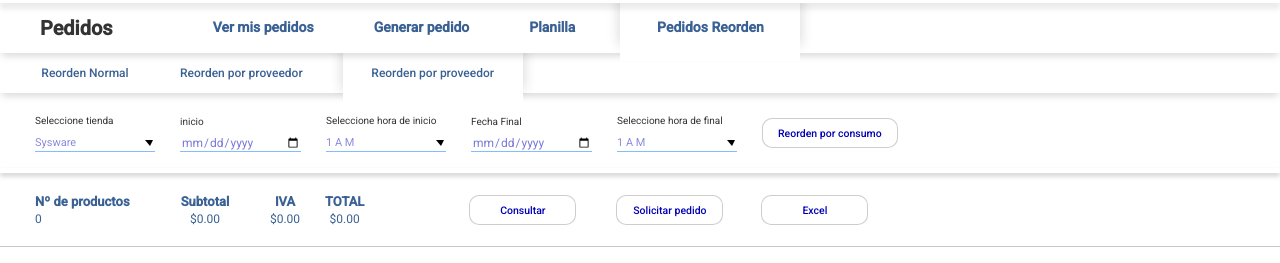
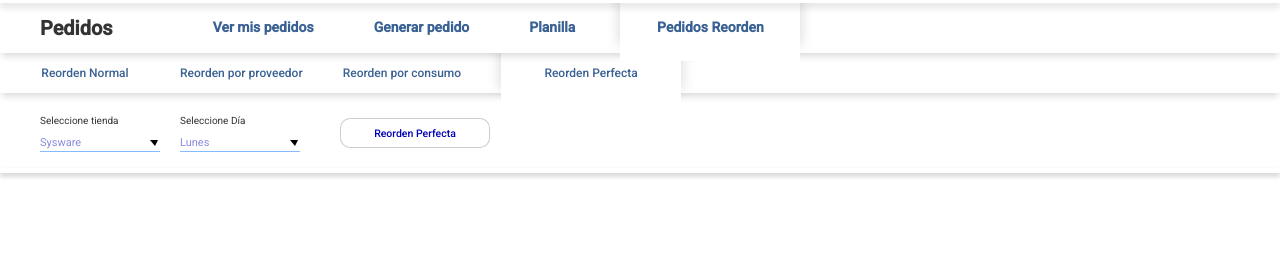
Before and after one commit to alexnaravez012/pedidosweb, a plain HTML site: page index.html in a window 1280 px wide. Shown: the part 77-340 px from the top of the page. Drawn offline with nearby package versions, Linux system fonts and the light colour scheme.

Commit message:
finish Corrections

```diff
--- a/index.html
+++ b/index.html
@@ -184,7 +184,7 @@
                     <div>
                         <div class="uk-flex uk-flex-middle navbar-search-products-re-orders" style="margin-left: 35px;">
                             <div>
-                                <h6 class="uk-margin-remove font-size-11 ">Selec. tienda</h6>
+                                <h6 class="uk-margin-remove font-size-11 ">Seleccione tienda</h6>
                                 <div class="select-create-product-orders " style="width: 120px;">
                                     <select style="color: rgba(0, 0, 182, 0.459);">
                                             <option>Sysware</option>
@@ -226,7 +226,7 @@
                                 </div>
                             </div>
                             <div style="margin-top: 15px; margin-left: 40px; margin-bottom: 2px;">
-                                <h6 class="uk-margin-remove font-size-11">inicio</h6>
+                                <h6 class="uk-margin-remove font-size-11">Fecha inicial</h6>
                                 <input class="input-register-user-orders font-size-12" type="date" style="width: 120px;">
                             </div>
                             <div style="margin-top: 15px; margin-left: 20px; margin-bottom: 2px;">
@@ -554,7 +554,7 @@
                             </div>
                         </div>
                         <div style="margin-top: 15px; margin-left: 30px; margin-bottom: 2px;">
-                            <h6 class="uk-margin-remove font-size-11">inicio</h6>
+                            <h6 class="uk-margin-remove font-size-11">Fecha inicial</h6>
                             <input class="input-register-user-orders font-size-12" type="date" style="width: 145px;">
                         </div>
                         <div style="margin-top: 15px; margin-left: 5px; margin-bottom: 2px;">
@@ -666,10 +666,13 @@
                     <h6 class="uk-margin-remove font-weight-500 color-blue cursor-pointer uk-text-center font-size-12" style="padding-top: 21px;">Reorden Normal</h6>
                 </div>
                 <div style=" margin-left: 40px; ">
-                    <h6 class="uk-margin-remove font-weight-500 color-blue cursor-pointer font-size-12">Reorden por proveedor</h6>
+                    <h6 class="uk-margin-remove font-weight-500 color-blue cursor-pointer font-size-12">Reorden por Proveedor</h6>
                 </div>
                 <div style="margin-left: 40px; ">
-                    <h6 class="uk-margin-remove font-weight-500 color-blue cursor-pointer font-size-12">Reorden por proveedor</h6>
+                    <h6 class="uk-margin-remove font-weight-500 color-blue cursor-pointer font-size-12">Reorden por Consumo</h6>
+                </div>
+                <div style="margin-left: 40px; ">
+                    <h6 class="uk-margin-remove font-weight-500 color-blue cursor-pointer font-size-12">Reorden Perfecta</h6>
                 </div>
             </div>
             <div>
@@ -691,7 +694,7 @@
                                 </div>
                             </div>
                             <div style="margin-top: 17px; margin-left: 35px; margin-bottom: 2px;">
-                                <h6 class="uk-margin-remove font-size-11">inicio</h6>
+                                <h6 class="uk-margin-remove font-size-11">Fecha inicial</h6>
                                 <input class="input-register-user-orders font-size-12" type="date" style="width: 120px;">
                             </div>
                             <div style="margin-top: 17px; margin-left: 15px; margin-bottom: 2px;">
@@ -857,10 +860,13 @@
                     <h6 class="uk-margin-remove font-weight-500 color-blue cursor-pointer uk-text-center font-size-12">Reorden Normal</h6>
                 </div>
                 <div class="button-trademark-orders uk-flex uk-flex-middle uk-flex-center" style=" margin-left: 40px;">
-                    <h6 class="uk-margin-remove font-weight-500 color-blue cursor-pointer font-size-12" style="padding-top: 21px;">Reorden por proveedor</h6>
+                    <h6 class="uk-margin-remove font-weight-500 color-blue cursor-pointer font-size-12" style="padding-top: 21px;">Reorden por Proveedor</h6>
                 </div>
                 <div style="margin-left: 40px; ">
-                    <h6 class="uk-margin-remove font-weight-500 color-blue cursor-pointer font-size-12">Reorden por proveedor</h6>
+                    <h6 class="uk-margin-remove font-weight-500 color-blue cursor-pointer font-size-12">Reorden por Consumo</h6>
+                </div>
+                <div style="margin-left: 40px; ">
+                    <h6 class="uk-margin-remove font-weight-500 color-blue cursor-pointer font-size-12">Reorden Perfecta</h6>
                 </div>
             </div>
             <div>
@@ -882,7 +888,7 @@
                                 </div>
                             </div>
                             <div style="margin-top: 17px; margin-left: 35px; margin-bottom: 2px;">
-                                <h6 class="uk-margin-remove font-size-11">inicio</h6>
+                                <h6 class="uk-margin-remove font-size-11">Fecha inicial</h6>
                                 <input class="input-register-user-orders font-size-12" type="date" style="width: 120px;">
                             </div>
                             <div style="margin-top: 17px; margin-left: 15px; margin-bottom: 2px;">
@@ -1030,8 +1036,8 @@
             </div>
         </div>
     </div>
-    <!-- pedidos reorden / reorden por provedor 2 -->
-    <div style="display: inline;">
+    <!-- pedidos reorden / reorden por consumo -->
+    <div style="display: none;">
         <div class="main-container-orders">
             <div class="uk-flex uk-flex-middle navbar-search-products-orders" style="z-index: 2000; position: relative;">
                 <div class="uk-flex uk-flex-center uk-flex-middle" style="padding-left: 40px; ">
@@ -1058,13 +1064,16 @@
                     <h6 class="uk-margin-remove font-weight-500 color-blue cursor-pointer font-size-12">Reorden por proveedor</h6>
                 </div>
                 <div class="button-trademark-orders uk-flex uk-flex-middle uk-flex-center" style="margin-left: 40px; ">
-                    <h6 class="uk-margin-remove font-weight-500 color-blue cursor-pointer font-size-12" style="padding-top: 21px;">Reorden por proveedor</h6>
+                    <h6 class="uk-margin-remove font-weight-500 color-blue cursor-pointer font-size-12" style="padding-top: 21px;">Reorden por consumo</h6>
+                </div>
+                <div style=" margin-left: 40px;">
+                    <h6 class="uk-margin-remove font-weight-500 color-blue cursor-pointer font-size-12">Reorden Perfecta</h6>
                 </div>
             </div>
             <div>
                 <div class="uk-flex uk-flex-middle" style="margin-top: 5px;">
                     <div>
-                        <div class="uk-flex uk-flex-middle navbar-search-products-re-orders" style="margin-left: 35px;">
+                        <div class="uk-flex uk-flex-middle navbar-search-products-re-orders" style="margin-left: 40px;">
                             <div>
                                 <h6 class="uk-margin-remove font-size-11 ">Seleccione tienda</h6>
                                 <div class="select-create-product-orders " style="width: 120px;">
@@ -1080,7 +1089,7 @@
                                 </div>
                             </div>
                             <div style="margin-top: 17px; margin-left: 25px; margin-bottom: 2px;">
-                                <h6 class="uk-margin-remove font-size-11">inicio</h6>
+                                <h6 class="uk-margin-remove font-size-11">Fecha inicial</h6>
                                 <input class="input-register-user-orders font-size-12" type="date" style="width: 120px;">
                             </div>
                             <div>
@@ -1155,6 +1164,82 @@
             </div>
         </div>
     </div>
+    <!-- pedidos reorden / reorden perfecta -->
+    <div style="display: inline;">
+        <div class="main-container-orders">
+            <div class="uk-flex uk-flex-middle navbar-search-products-orders" style="z-index: 2000; position: relative;">
+                <div class="uk-flex uk-flex-center uk-flex-middle" style="padding-left: 40px; ">
+                    <h4 class="uk-margin-remove uk-text-bold">Pedidos</h4>
+                </div>
+                <div>
+                    <h6 class="uk-margin-remove uk-text-bold color-blue cursor-pointer uk-text-center" style="padding-left: 100px;">Ver mis pedidos</h6>
+                </div>
+                <div style="margin-left: 60px;">
+                    <h6 class="uk-margin-remove uk-text-bold color-blue cursor-pointer">Generar pedido</h6>
+                </div>
+                <div style="margin-left: 60px;">
+                    <h6 class="uk-margin-remove uk-text-bold color-blue cursor-pointer">Planilla</h6>
+                </div>
+                <div class="button-trademark-orders uk-flex uk-flex-middle uk-flex-center" style="margin-left: 45px; width: 180px;">
+                    <h6 class="uk-margin-remove uk-text-bold color-blue cursor-pointer" style="padding-top: 21px;">Pedidos Reorden</h6>
+                </div>
+            </div>
+            <div class="uk-flex uk-flex-middle navbar-search-products-orders" style="height: 40px;">
+                <div style="width: 90px !important; padding-left: 40px; padding-right: 10px;">
+                    <h6 class="uk-margin-remove font-weight-500 color-blue cursor-pointer uk-text-center font-size-12">Reorden Normal</h6>
+                </div>
+                <div style=" margin-left: 40px;">
+                    <h6 class="uk-margin-remove font-weight-500 color-blue cursor-pointer font-size-12">Reorden por proveedor</h6>
+                </div>
+                <div style=" margin-left: 40px;">
+                    <h6 class="uk-margin-remove font-weight-500 color-blue cursor-pointer font-size-12">Reorden por consumo</h6>
+                </div>
+                <div class="button-trademark-orders uk-flex uk-flex-middle uk-flex-center" style="margin-left: 40px; ">
+                    <h6 class="uk-margin-remove font-weight-500 color-blue cursor-pointer font-size-12" style="padding-top: 21px;">Reorden Perfecta</h6>
+                </div>
+            </div>
+            <div>
+                <div class="uk-flex uk-flex-middle" style="margin-top: 5px;">
+                    <div>
+                        <div class="uk-flex uk-flex-middle navbar-search-products-re-orders" style="margin-left: 40px;">
+                            <div>
+                                <h6 class="uk-margin-remove font-size-11 ">Seleccione tienda</h6>
+                                <div class="select-create-product-orders " style="width: 120px;">
+                                    <select style="color: rgba(0, 0, 182, 0.459);">
+                                            <option>Sysware</option>
+                                            <option>opción 1</option>
+                                            <option>opción 2</option>
+                                            <option>opción 3</option>
+                                            <option>opción 4</option>
+                                        </select>
+                                    <div class="select_arrow-create-product-orders">
+                                    </div>
+                                </div>
+                            </div>
+                            <div style="margin-left: 20px;">
+                                <h6 class="uk-margin-remove font-size-11 ">Seleccione Día</h6>
+                                <div class="select-create-product-orders " style="width: 120px;">
+                                    <select style="color: rgba(0, 0, 182, 0.459);">
+                                            <option>Lunes</option>
+                                            <option>opción 1</option>
+                                            <option>opción 2</option>
+                                            <option>opción 3</option>
+                                            <option>opción 4</option>
+                                        </select>
+                                    <div class="select_arrow-create-product-orders">
+                                    </div>
+                                </div>
+                            </div>
+                            <div style="margin-left: 40px;">
+                                <button class="button-search-actualice-orders" style="width: 150px;">Reorden Perfecta</button>
+                            </div>
+                        </div>
+                    </div>
+                </div>
+                <div class="box-shadow-down-orders" style="height: 5px;"></div>
+            </div>
+        </div>
+    </div>
 </body>
 
 </html>
```
